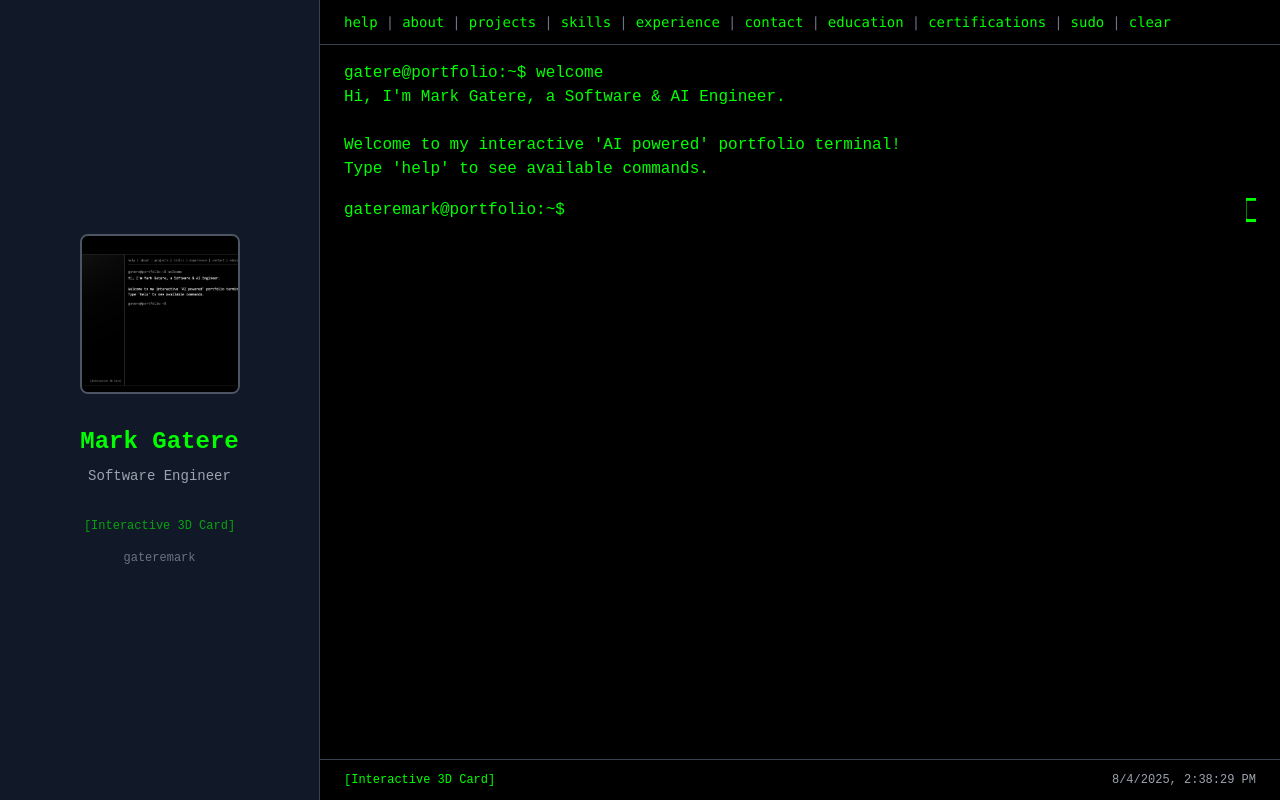
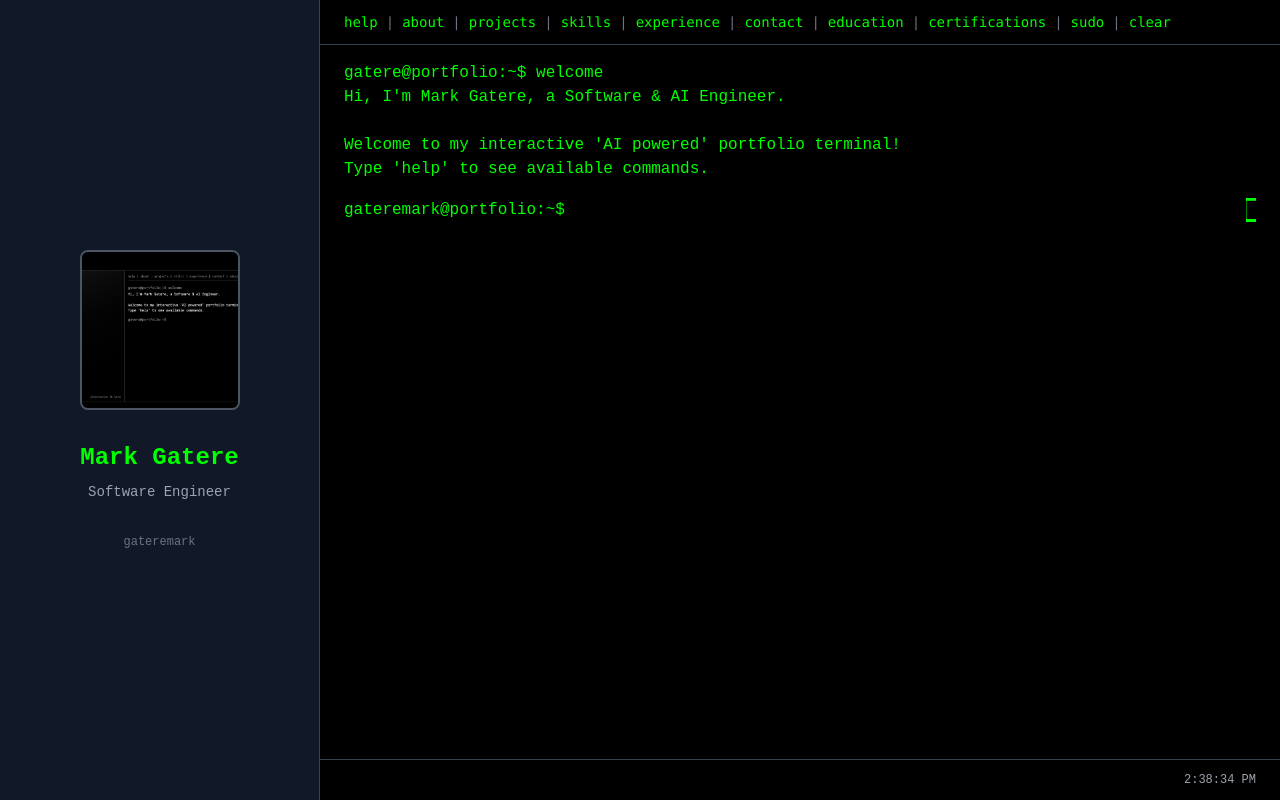
Before and after one commit to Tejaswi410/My_portfolio, a React (Vite) app: page / in a window 1280 px wide. Built offline with nearby package versions, Linux system fonts and the light colour scheme.

Commit message:
Remove 3D card and update timestamp
Remove the "Interactive 3D Card" text from the footer and the left side of the split screen. Update the timestamp to display the current time in HH:MM:SS format.

```diff
--- a/src/components/ProfileSidebar.tsx
+++ b/src/components/ProfileSidebar.tsx
@@ -22,10 +22,6 @@ const ProfileSidebar: React.FC = () => {
 
       {/* Interactive Elements */}
       <div className="mt-8 flex flex-col items-center space-y-4">
-        <div className="text-terminal-green text-xs opacity-60">
-          [Interactive 3D Card]
-        </div>
-
         <div className="text-gray-500 text-xs">
           gateremark
         </div>
--- a/src/components/Terminal.tsx
+++ b/src/components/Terminal.tsx
@@ -15,6 +15,7 @@ const Terminal: React.FC = () => {
   const inputRef = useRef<HTMLInputElement>(null);
   const terminalRef = useRef<HTMLDivElement>(null);
   const [commandCounter, setCommandCounter] = useState(0);
+  const [currentTime, setCurrentTime] = useState(new Date());
 
   const welcomeMessage = `gatere@portfolio:~$ welcome
 Hi, I'm Mark Gatere, a Software & AI Engineer.
@@ -63,6 +64,13 @@ Type 'help' to see available commands.`,
     if (inputRef.current) {
       inputRef.current.focus();
     }
+
+    // Update time every second
+    const timeInterval = setInterval(() => {
+      setCurrentTime(new Date());
+    }, 1000);
+
+    return () => clearInterval(timeInterval);
   }, []);
 
   useEffect(() => {
@@ -162,11 +170,7 @@ Type 'help' to see available commands.`,
   };
 
   const getCurrentTimestamp = () => {
-    const now = new Date();
-    return now.toLocaleString('en-US', {
-      month: 'numeric',
-      day: 'numeric',
-      year: 'numeric',
+    return currentTime.toLocaleString('en-US', {
       hour: 'numeric',
       minute: '2-digit',
       second: '2-digit',
@@ -220,10 +224,7 @@ Type 'help' to see available commands.`,
       </div>
 
       {/* Footer with timestamp */}
-      <div className="border-t border-gray-700 px-6 py-3 flex justify-between items-center text-xs">
-        <div className="text-terminal-green">
-          [Interactive 3D Card]
-        </div>
+      <div className="border-t border-gray-700 px-6 py-3 flex justify-end items-center text-xs">
         <div className="text-gray-400">
           {getCurrentTimestamp()}
         </div>
```
